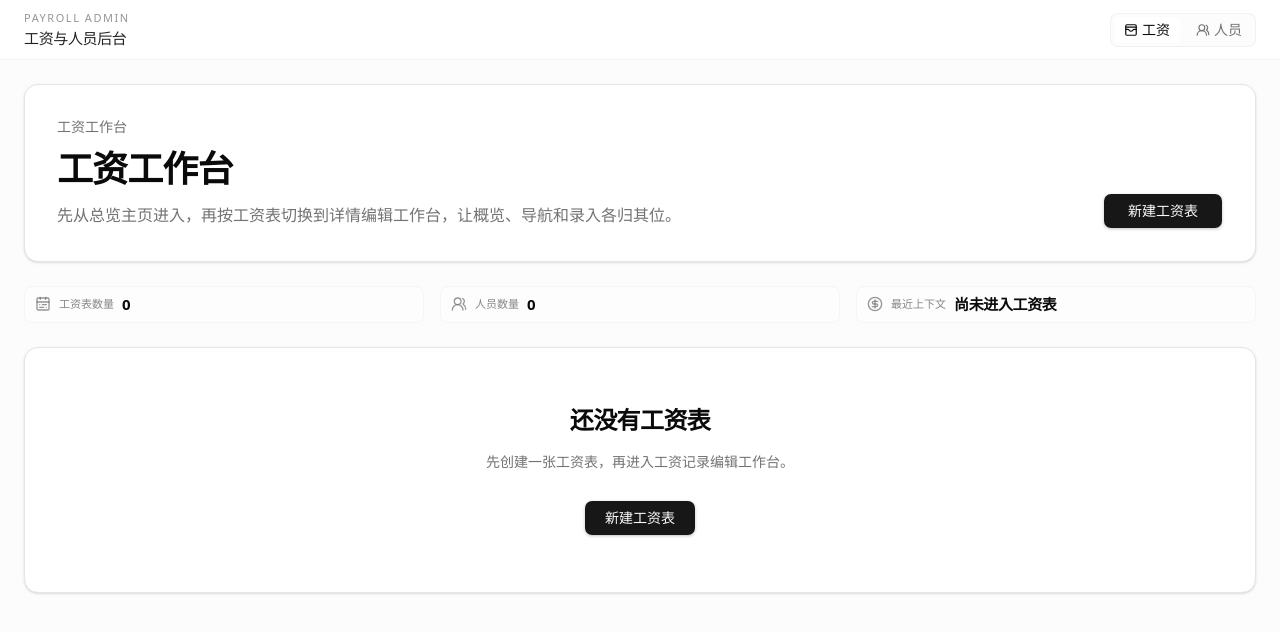
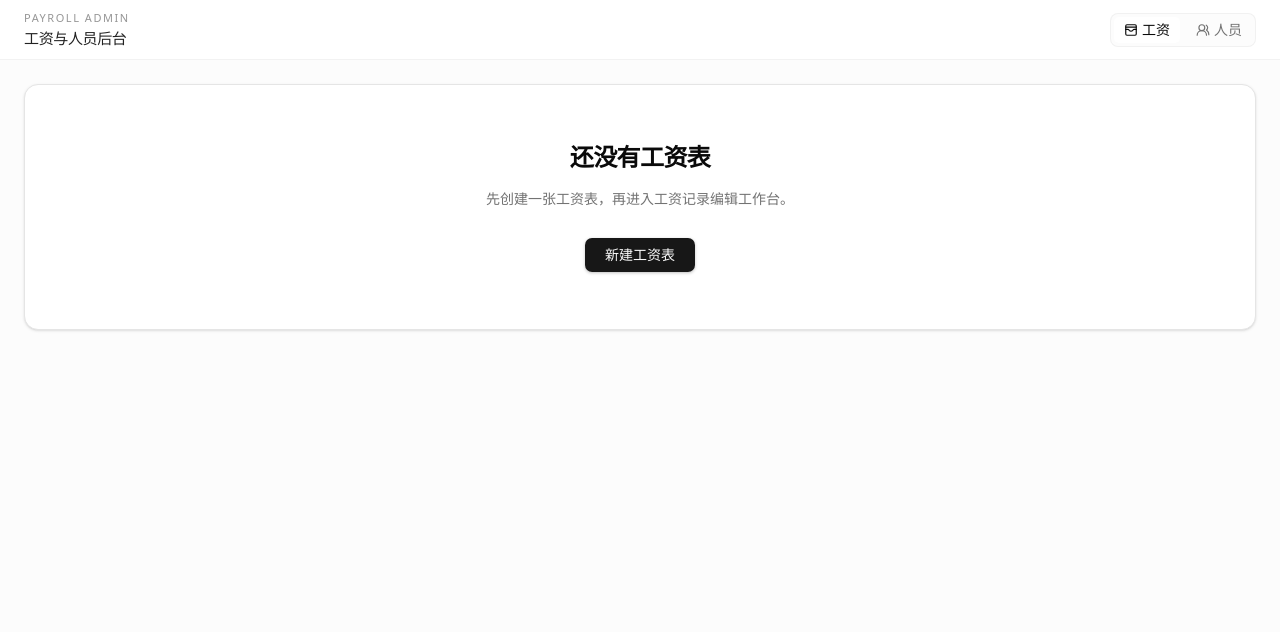
Before and after one commit to 979136437/payroll, a React (Vite) app: page / in a window 1280 px wide. Shown: the top 632 px of the page. Built offline with nearby package versions, Linux system fonts and the light colour scheme.

Commit message:
refactor(ui): 精简工作台头部并收敛重复统计

```diff
--- a/src/widgets/payroll-workspace/ui/payroll-overview-panel.tsx
+++ b/src/widgets/payroll-workspace/ui/payroll-overview-panel.tsx
@@ -1,63 +1,29 @@
-import { CalendarRange, CircleDollarSign, UsersRound } from "lucide-react"
 import { useShallow } from "zustand/react/shallow"
 
-import { Button } from "@/components/ui/button"
-import { SummaryTile } from "@/shared/ui/workspace-primitives"
 import { usePayrollWorkspaceStore } from "@/widgets/payroll-workspace/model/use-payroll-workspace-store"
 import { PayrollSheetBrowser } from "@/widgets/payroll-workspace/ui/payroll-sheet-browser"
 
 export function PayrollOverviewPanel() {
-  const { personnelCount, selectedSheetName, sheetCount, setCreateSheetOpen } =
+  const { personnelCount, selectedSheetName, sheetCount } =
     usePayrollWorkspaceStore(
       useShallow((state) => ({
         personnelCount: state.personnel.length,
         selectedSheetName:
           state.sheets.find((sheet) => sheet.id === state.selectedSheetId)?.name ??
           "尚未进入工资表",
-        setCreateSheetOpen: state.setCreateSheetOpen,
         sheetCount: state.sheets.length,
       })),
     )
 
   return (
-    <section className="flex min-h-full flex-col gap-6">
-      <div className="rounded-xl border bg-card p-6 shadow-sm md:p-8">
-        <div className="flex flex-col gap-6 lg:flex-row lg:items-end lg:justify-between">
-          <div className="max-w-3xl space-y-3">
-            <p className="text-sm font-medium text-muted-foreground">工资工作台</p>
-            <h1 className="text-3xl font-semibold tracking-tight text-foreground md:text-4xl">
-              工资工作台
-            </h1>
-            <p className="max-w-2xl text-sm leading-7 text-muted-foreground md:text-base">
-              先从总览主页进入，再按工资表切换到详情编辑工作台，让概览、导航和录入各归其位。
-            </p>
-          </div>
-
-          <Button className="px-6" onClick={() => setCreateSheetOpen(true)}>
-            新建工资表
-          </Button>
-        </div>
-      </div>
-
-      <div className="grid gap-4 md:grid-cols-3">
-        <SummaryTile
-          icon={<CalendarRange className="size-4" />}
-          label="工资表数量"
-          value={`${sheetCount}`}
-        />
-        <SummaryTile
-          icon={<UsersRound className="size-4" />}
-          label="人员数量"
-          value={`${personnelCount}`}
-        />
-        <SummaryTile
-          icon={<CircleDollarSign className="size-4" />}
-          label="最近上下文"
-          value={selectedSheetName}
-        />
-      </div>
-
-      <PayrollSheetBrowser />
+    <section className="flex min-h-full flex-col">
+      <PayrollSheetBrowser
+        overviewStats={{
+          latestSheetName: selectedSheetName,
+          personnelCount,
+          sheetCount,
+        }}
+      />
     </section>
   )
 }
--- a/src/widgets/payroll-workspace/ui/payroll-record-toolbar.tsx
+++ b/src/widgets/payroll-workspace/ui/payroll-record-toolbar.tsx
@@ -1,8 +1,9 @@
-import { Download, Plus, Trash2 } from "lucide-react"
+import { CircleDollarSign, Download, Plus, Trash2, UsersRound } from "lucide-react"
 import { startTransition } from "react"
 import { useShallow } from "zustand/react/shallow"
 
 import { Button } from "@/components/ui/button"
+import { SummaryTile } from "@/shared/ui/workspace-primitives"
 import { usePayrollWorkspaceStore } from "@/widgets/payroll-workspace/model/use-payroll-workspace-store"
 
 function preloadPersonnelPickerDialog() {
@@ -11,6 +12,7 @@ function preloadPersonnelPickerDialog() {
 
 export function PayrollRecordToolbar() {
   const {
+    records,
     isRemovingPersonnel,
     isExportingSheet,
     exportCurrentSheet,
@@ -18,28 +20,43 @@ export function PayrollRecordToolbar() {
     selectedPersonnelIds,
     selectedSheetId,
     setPersonnelDialogOpen,
+    totalNetPay,
   } = usePayrollWorkspaceStore(
     useShallow((state) => ({
       exportCurrentSheet: state.exportCurrentSheet,
       isExportingSheet: state.isExportingSheet,
       isRemovingPersonnel: state.isRemovingPersonnel,
+      records: state.sheetDetail?.records ?? [],
       removeSelectedPersonnelFromSheet: state.removeSelectedPersonnelFromSheet,
       selectedPersonnelIds: state.selectedPersonnelIds,
       selectedSheetId: state.selectedSheetId,
       setPersonnelDialogOpen: state.setPersonnelDialogOpen,
+      totalNetPay: (state.sheetDetail?.records ?? []).reduce(
+        (sum, record) => sum + record.netPay,
+        0,
+      ),
     })),
   )
 
   return (
     <div className="space-y-3 rounded-xl border border-border/70 bg-background/92 p-3 shadow-none">
-      <div className="flex flex-col gap-2 lg:flex-row lg:items-center lg:justify-between">
-        <div className="space-y-0.5">
-          <p className="text-xs font-medium uppercase tracking-[0.12em] text-muted-foreground/80">
-            Records
-          </p>
-          <p className="text-sm text-muted-foreground/80">
-            当前选中 {selectedPersonnelIds.length} 人
-          </p>
+      <div className="flex flex-col gap-2 xl:flex-row xl:items-center xl:justify-between">
+        <div className="flex flex-wrap gap-1.5">
+          <SummaryTile
+            icon={<UsersRound className="size-3.5" />}
+            label="人员记录"
+            value={`${records.length}`}
+          />
+          <SummaryTile
+            icon={<Plus className="size-3.5" />}
+            label="当前选中"
+            value={`${selectedPersonnelIds.length}`}
+          />
+          <SummaryTile
+            icon={<CircleDollarSign className="size-3.5" />}
+            label="工资总和"
+            value={`¥${totalNetPay.toFixed(2)}`}
+          />
         </div>
 
         <div className="flex flex-wrap gap-2">
--- a/src/widgets/payroll-workspace/ui/payroll-sheet-browser.tsx
+++ b/src/widgets/payroll-workspace/ui/payroll-sheet-browser.tsx
@@ -6,7 +6,15 @@ import { EmptyPanel } from "@/shared/ui/workspace-primitives"
 import { usePayrollWorkspaceStore } from "@/widgets/payroll-workspace/model/use-payroll-workspace-store"
 import { PayrollSheetList } from "@/widgets/payroll-workspace/ui/payroll-sheet-list"
 
-export function PayrollSheetBrowser() {
+type PayrollSheetBrowserProps = {
+  overviewStats?: {
+    latestSheetName: string
+    personnelCount: number
+    sheetCount: number
+  }
+}
+
+export function PayrollSheetBrowser({ overviewStats }: PayrollSheetBrowserProps) {
   const {
     deletePayrollSheet,
     isDeletingSheet,
@@ -53,6 +61,7 @@ export function PayrollSheetBrowser() {
               void openSheetDetail(sheetId)
             })
           }
+          overviewStats={overviewStats}
           selectedSheetId={null}
           sheets={sheets}
         />
--- a/src/widgets/payroll-workspace/ui/payroll-sheet-detail-panel.tsx
+++ b/src/widgets/payroll-workspace/ui/payroll-sheet-detail-panel.tsx
@@ -1,12 +1,10 @@
-import { ArrowLeft, BadgePlus, CircleDollarSign, UsersRound } from "lucide-react"
+import { ArrowLeft } from "lucide-react"
 import { startTransition, useMemo, useState } from "react"
 import { useShallow } from "zustand/react/shallow"
 
 import { Button } from "@/components/ui/button"
 import { PayrollRecordTable } from "@/features/edit-payroll-record/ui/payroll-record-table"
-import { formatMoney } from "@/shared/lib/formatters"
 import { ConfirmDialog } from "@/shared/ui/confirm-dialog"
-import { SummaryTile } from "@/shared/ui/workspace-primitives"
 import { usePayrollWorkspaceStore } from "@/widgets/payroll-workspace/model/use-payroll-workspace-store"
 import { PayrollRecordToolbar } from "@/widgets/payroll-workspace/ui/payroll-record-toolbar"
 import { PayrollSheetList } from "@/widgets/payroll-workspace/ui/payroll-sheet-list"
@@ -59,10 +57,6 @@ export function PayrollSheetDetailPanel() {
   const selectedSheetSummary =
     sheets.find((sheet) => sheet.id === selectedSheetId) ?? sheetDetail?.sheet ?? null
   const records = sheetDetail?.records ?? []
-  const totalNetPay = useMemo(
-    () => records.reduce((sum, record) => sum + record.netPay, 0),
-    [records],
-  )
   const savingRecordIdSet = useMemo(() => new Set(savingRecordIds), [savingRecordIds])
   const selectedPersonnelIdSet = useMemo(
     () => new Set(selectedPersonnelIds),
@@ -86,7 +80,7 @@ export function PayrollSheetDetailPanel() {
     <>
       <section className="flex min-h-full flex-col gap-3">
         <div className="rounded-md border border-border/35 bg-background/45 px-3 py-2.5 shadow-none">
-          <div className="flex flex-col gap-2 xl:flex-row xl:items-center xl:justify-between">
+          <div className="flex flex-col gap-2">
             <div className="min-w-0 space-y-1">
               <div className="flex flex-wrap items-center gap-2">
                 <Button
@@ -110,24 +104,6 @@ export function PayrollSheetDetailPanel() {
                   在这里维护当前工资表的人员、证件与实发工资数据。
                 </p>
               </div>
-            </div>
-
-            <div className="flex flex-wrap gap-1.5">
-              <SummaryTile
-                icon={<UsersRound className="size-3.5" />}
-                label="人员记录"
-                value={`${records.length}`}
-              />
-              <SummaryTile
-                icon={<BadgePlus className="size-3.5" />}
-                label="当前选中"
-                value={`${selectedPersonnelIds.length}`}
-              />
-              <SummaryTile
-                icon={<CircleDollarSign className="size-3.5" />}
-                label="工资总和"
-                value={`¥${formatMoney(totalNetPay)}`}
-              />
             </div>
           </div>
         </div>
--- a/src/widgets/payroll-workspace/ui/payroll-sheet-list.tsx
+++ b/src/widgets/payroll-workspace/ui/payroll-sheet-list.tsx
@@ -1,4 +1,4 @@
-import { Plus, Trash2, WalletCards } from "lucide-react"
+import { CalendarRange, CircleDollarSign, Plus, Trash2, UsersRound, WalletCards } from "lucide-react"
 
 import { Button } from "@/components/ui/button"
 import {
@@ -11,12 +11,17 @@ import {
 import type { PayrollSheetSummary } from "@/entities/payroll-sheet/api/payroll-sheet"
 import { cn } from "@/lib/utils"
 import { formatTimestamp } from "@/shared/lib/formatters"
-import { LoadingState } from "@/shared/ui/workspace-primitives"
+import { LoadingState, SummaryTile } from "@/shared/ui/workspace-primitives"
 
 type PayrollSheetListProps = {
   deletingSheetId?: number | null
   isDeletingSheet?: boolean
   isLoading: boolean
+  overviewStats?: {
+    latestSheetName: string
+    personnelCount: number
+    sheetCount: number
+  }
   mode?: "card" | "embedded"
   onCreate: () => void
   onCreateIntent?: () => void
@@ -30,6 +35,7 @@ export function PayrollSheetList({
   deletingSheetId = null,
   isDeletingSheet = false,
   isLoading,
+  overviewStats,
   mode = "embedded",
   onCreate,
   onCreateIntent,
@@ -150,6 +156,25 @@ export function PayrollSheetList({
             新建
           </Button>
         </div>
+        {overviewStats ? (
+          <div className="flex flex-wrap gap-1.5 pt-2">
+            <SummaryTile
+              icon={<CalendarRange className="size-4" />}
+              label="工资表数量"
+              value={`${overviewStats.sheetCount}`}
+            />
+            <SummaryTile
+              icon={<UsersRound className="size-4" />}
+              label="人员数量"
+              value={`${overviewStats.personnelCount}`}
+            />
+            <SummaryTile
+              icon={<CircleDollarSign className="size-4" />}
+              label="最近上下文"
+              value={overviewStats.latestSheetName}
+            />
+          </div>
+        ) : null}
       </CardHeader>
       <CardContent className="space-y-3 pb-3">{listContent}</CardContent>
     </Card>
--- a/src/widgets/personnel-management/ui/personnel-management-page.tsx
+++ b/src/widgets/personnel-management/ui/personnel-management-page.tsx
@@ -317,7 +317,7 @@ export function PersonnelManagementPage() {
                       人员资料列表
                     </CardTitle>
                     <CardDescription className="leading-6">
-                      {summaryText}
+                      可集中维护基础资料，支持搜索、编辑与批量管理。
                     </CardDescription>
                   </div>
 
```
